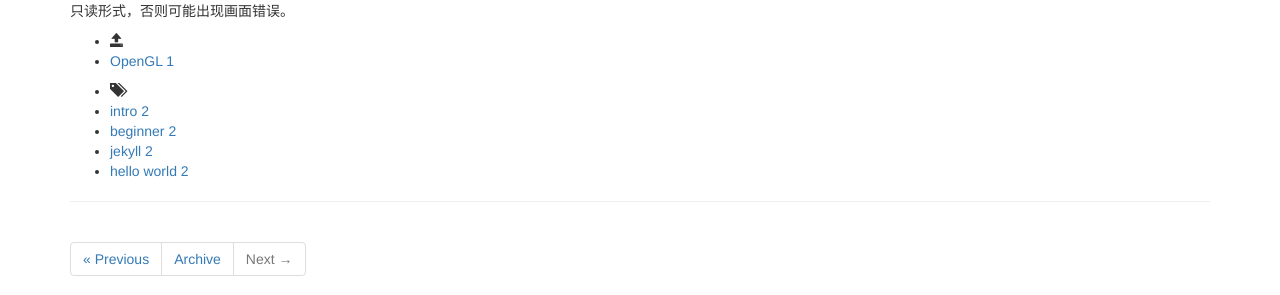
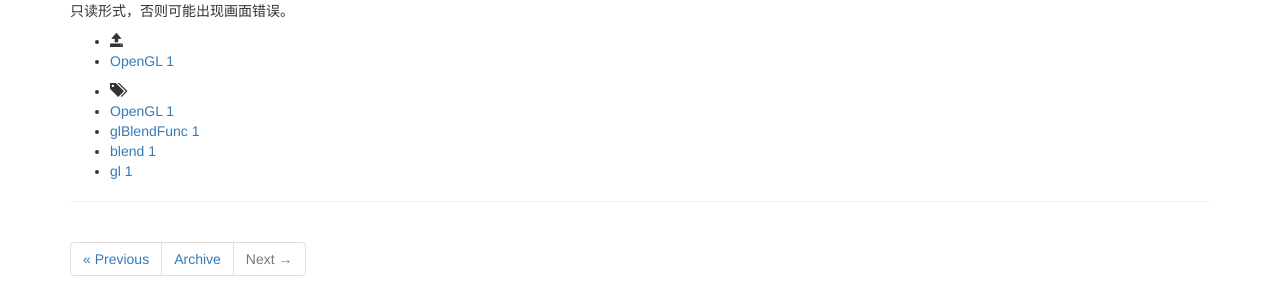
Before and after one commit to southwolf/Mywifi.github.io, a Jekyll site: the page built from _posts/2015-01-01-OpenGL-glBlendFunc.md, in a window 1280 px wide and 900 px high, scrolled down 3151 px. Shown: the part 508-803 px from the top of the window. Built offline with Jekyll 4.4.1, drawn with Linux system fonts in a browser that asks for light colours; nearby versions of some CDN libraries; library files that are not in the unit come from our copies; comment, search, counter and statistics services are not loaded.

Commit message:
modified posts OpenGL-glBlendFunc

```diff
--- a/_posts/2015-01-01-OpenGL-glBlendFunc.md
+++ b/_posts/2015-01-01-OpenGL-glBlendFunc.md
@@ -2,7 +2,7 @@
 layout: post
 category : OpenGL
 tagline: "OpenGL颜色混合函数详解"
-tags : [intro, beginner, jekyll, hello world]
+tags : [OpenGL, glBlendFunc, blend, gl]
 ---
 {% include JB/setup %}
 
```
